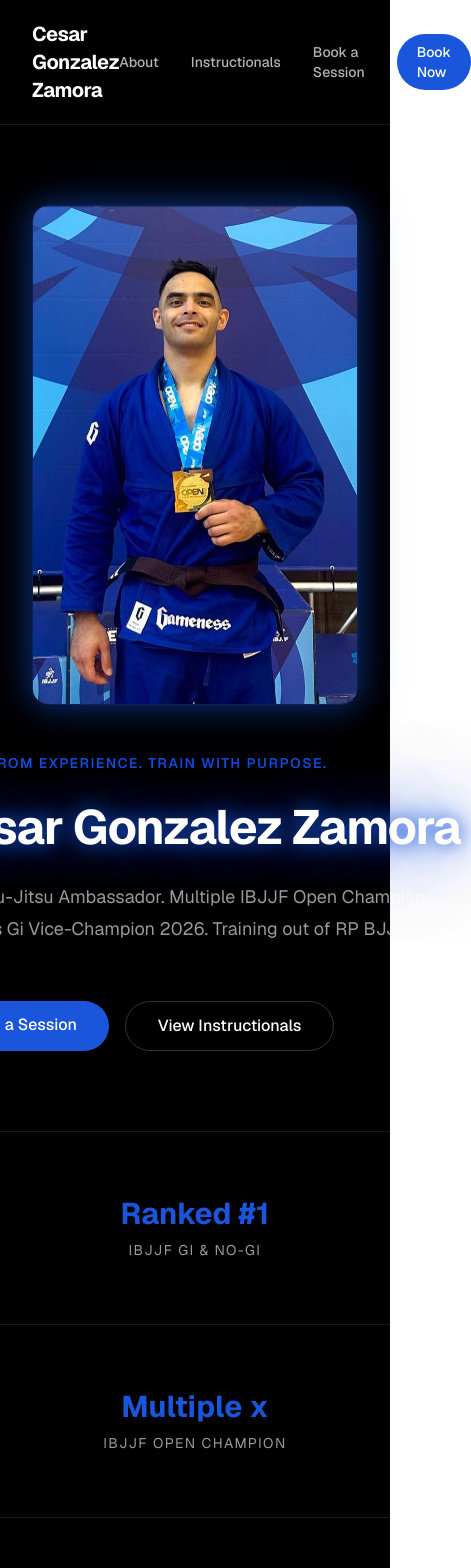
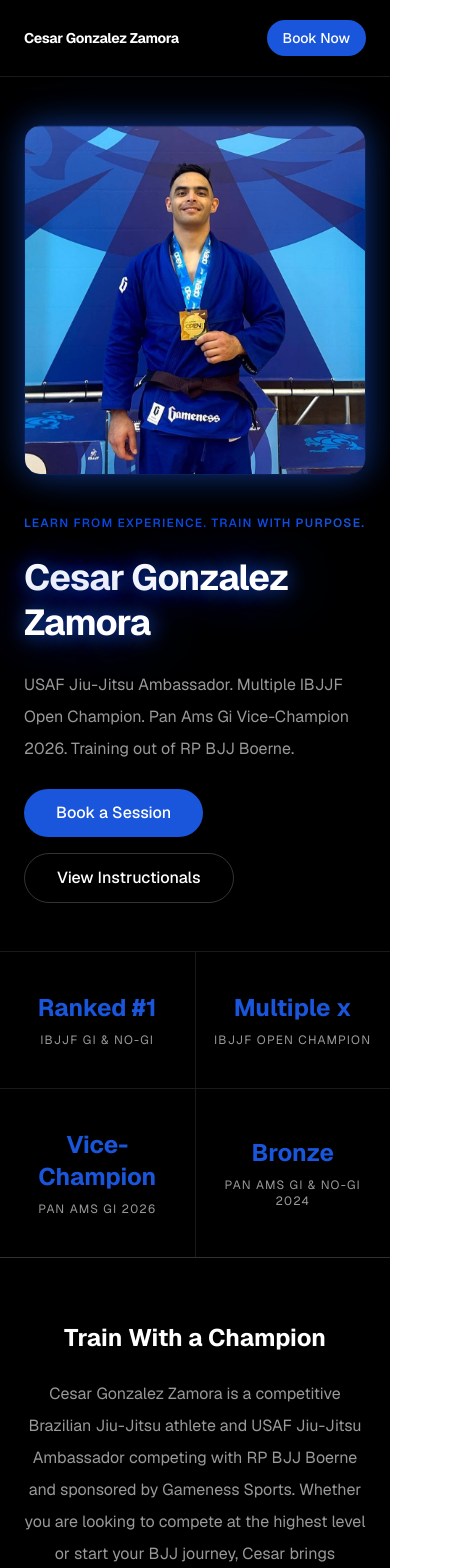
Before and after one commit to akays89/jujitsu-site, a Next.js app: page / in a window 390 px wide. Shown: the top 1568 px of the page, 471 px wide, since content can reach past the window. Built offline with nearby package versions, Linux system fonts and the light colour scheme.

Commit message:
responsive layout for mobile and tablet

```diff
--- a/app/page.tsx
+++ b/app/page.tsx
@@ -5,11 +5,11 @@ export default function Home() {
   return (
     <main className="min-h-screen bg-black text-white font-sans">
       {/* NAVBAR */}
-      <nav className="flex items-center justify-between px-8 py-5 border-b border-white/10">
-        <span className="text-xl font-bold tracking-tight text-white">
+      <nav className="flex items-center justify-between px-6 py-5 border-b border-white/10">
+        <span className="text-sm sm:text-xl font-bold tracking-tight text-white">
           Cesar Gonzalez Zamora
         </span>
-        <div className="flex items-center gap-8 text-sm font-medium text-white/70">
+        <div className="hidden sm:flex items-center gap-8 text-sm font-medium text-white/70">
           <a href="/about" className="hover:text-white transition-colors">
             About
           </a>
@@ -29,17 +29,42 @@ export default function Home() {
             Book Now
           </a>
         </div>
+        {/* MOBILE NAV */}
+        <a
+          href="/book"
+          className="sm:hidden bg-[#1a56db] text-white px-4 py-2 rounded-full text-sm font-medium"
+        >
+          Book Now
+        </a>
       </nav>
 
       {/* HERO - SIDE BY SIDE */}
-      <section className="flex flex-col-reverse sm:flex-row items-center justify-between px-8 sm:px-16 py-20 gap-12 border-b border-white/10">
-        {/* LEFT - TEXT */}
-        <div className="flex flex-col items-start gap-6 max-w-xl">
-          <p className="text-[#1a56db] uppercase tracking-widest text-sm font-semibold">
+      <section className="flex flex-col sm:flex-row items-center justify-between px-6 sm:px-16 py-12 sm:py-20 gap-10 border-b border-white/10">
+        {/* TOP ON MOBILE - PHOTO */}
+        <div
+          className="relative w-full sm:w-[420px] h-[350px] sm:h-[500px] rounded-2xl overflow-hidden flex-shrink-0 order-first sm:order-last"
+          style={{
+            boxShadow:
+              "0 0 30px rgba(26, 86, 219, 0.5), 0 0 60px rgba(26, 86, 219, 0.2)",
+            border: "1px solid rgba(26, 86, 219, 0.4)",
+          }}
+        >
+          <Image
+            src="/images/Cesar.JPG"
+            alt="Cesar Gonzalez Zamora - BJJ Champion"
+            fill
+            className="object-cover object-top"
+            priority
+          />
+        </div>
+
+        {/* TEXT */}
+        <div className="flex flex-col items-start gap-6 max-w-xl w-full">
+          <p className="text-[#1a56db] uppercase tracking-widest text-xs sm:text-sm font-semibold">
             Learn from Experience. Train with Purpose.
           </p>
           <h1
-            className="text-5xl sm:text-6xl font-bold tracking-tight leading-tight whitespace-nowrap"
+            className="text-4xl sm:text-6xl font-bold tracking-tight leading-tight"
             style={{
               textShadow:
                 "0 0 20px rgba(26, 86, 219, 1), 0 0 60px rgba(26, 86, 219, 0.8), 0 0 100px rgba(26, 86, 219, 0.5)",
@@ -47,7 +72,7 @@ export default function Home() {
           >
             Cesar Gonzalez Zamora
           </h1>
-          <p className="text-white/60 text-lg leading-8">
+          <p className="text-white/60 text-base sm:text-lg leading-8">
             USAF Jiu-Jitsu Ambassador. Multiple IBJJF Open Champion. Pan Ams Gi
             Vice-Champion 2026. Training out of RP BJJ Boerne.
           </p>
@@ -66,64 +91,50 @@ export default function Home() {
             </a>
           </div>
         </div>
-
-        {/* RIGHT - PHOTO */}
-        <div
-          className="relative w-full sm:w-[420px] h-[500px] rounded-2xl overflow-hidden flex-shrink-0"
-          style={{
-            boxShadow:
-              "0 0 30px rgba(26, 86, 219, 0.5), 0 0 60px rgba(26, 86, 219, 0.2)",
-            border: "1px solid rgba(26, 86, 219, 0.4)",
-          }}
-        >
-          <Image
-            src="/images/Cesar.JPG"
-            alt="Cesar Gonzalez Zamora - BJJ Champion"
-            fill
-            className="object-cover object-top"
-            priority
-          />
-        </div>
       </section>
 
       {/* ACHIEVEMENTS */}
-      <section className="grid grid-cols-1 sm:grid-cols-4 gap-px bg-white/10 border-b border-white/10">
-        <div className="bg-black flex flex-col items-center justify-center py-16 px-8 text-center">
-          <span className="text-3xl font-bold text-[#1a56db] mb-2">
+      <section className="grid grid-cols-2 sm:grid-cols-4 gap-px bg-white/10 border-b border-white/10">
+        <div className="bg-black flex flex-col items-center justify-center py-10 sm:py-16 px-4 text-center">
+          <span className="text-2xl sm:text-3xl font-bold text-[#1a56db] mb-2">
             Ranked #1
           </span>
-          <span className="text-white/60 text-sm uppercase tracking-widest">
+          <span className="text-white/60 text-xs uppercase tracking-widest">
             IBJJF Gi & No-Gi
           </span>
         </div>
-        <div className="bg-black flex flex-col items-center justify-center py-16 px-8 text-center">
-          <span className="text-3xl font-bold text-[#1a56db] mb-2">
+        <div className="bg-black flex flex-col items-center justify-center py-10 sm:py-16 px-4 text-center">
+          <span className="text-2xl sm:text-3xl font-bold text-[#1a56db] mb-2">
             Multiple x
           </span>
-          <span className="text-white/60 text-sm uppercase tracking-widest">
+          <span className="text-white/60 text-xs uppercase tracking-widest">
             IBJJF Open Champion
           </span>
         </div>
-        <div className="bg-black flex flex-col items-center justify-center py-16 px-8 text-center">
-          <span className="text-3xl font-bold text-[#1a56db] mb-2">
+        <div className="bg-black flex flex-col items-center justify-center py-10 sm:py-16 px-4 text-center">
+          <span className="text-2xl sm:text-3xl font-bold text-[#1a56db] mb-2">
             Vice-Champion
           </span>
-          <span className="text-white/60 text-sm uppercase tracking-widest">
+          <span className="text-white/60 text-xs uppercase tracking-widest">
             Pan Ams Gi 2026
           </span>
         </div>
-        <div className="bg-black flex flex-col items-center justify-center py-16 px-8 text-center">
-          <span className="text-3xl font-bold text-[#1a56db] mb-2">Bronze</span>
-          <span className="text-white/60 text-sm uppercase tracking-widest">
+        <div className="bg-black flex flex-col items-center justify-center py-10 sm:py-16 px-4 text-center">
+          <span className="text-2xl sm:text-3xl font-bold text-[#1a56db] mb-2">
+            Bronze
+          </span>
+          <span className="text-white/60 text-xs uppercase tracking-widest">
             Pan Ams Gi & No-Gi 2024
           </span>
         </div>
       </section>
 
       {/* ABOUT SNIPPET */}
-      <section className="flex flex-col items-center text-center px-8 py-24 border-b border-white/10">
-        <h2 className="text-3xl font-bold mb-6">Train With a Champion</h2>
-        <p className="text-white/60 max-w-2xl text-lg leading-8">
+      <section className="flex flex-col items-center text-center px-6 sm:px-8 py-16 sm:py-24 border-b border-white/10">
+        <h2 className="text-2xl sm:text-3xl font-bold mb-6">
+          Train With a Champion
+        </h2>
+        <p className="text-white/60 max-w-2xl text-base sm:text-lg leading-8">
           Cesar Gonzalez Zamora is a competitive Brazilian Jiu-Jitsu athlete and
           USAF Jiu-Jitsu Ambassador competing with RP BJJ Boerne and sponsored
           by Gameness Sports. Whether you are looking to compete at the highest
@@ -139,9 +150,9 @@ export default function Home() {
       </section>
 
       {/* FOOTER */}
-      <footer className="flex items-center justify-between px-8 py-6 text-white/40 text-sm">
+      <footer className="flex flex-col sm:flex-row items-center justify-between px-6 sm:px-8 py-6 text-white/40 text-sm gap-4">
         <span>2026 Cesar Gonzalez Zamora</span>
-        <div className="flex gap-6">
+        <div className="flex items-center gap-6">
           <a
             href="https://www.instagram.com/acai_bolo"
             target="_blank"
```
